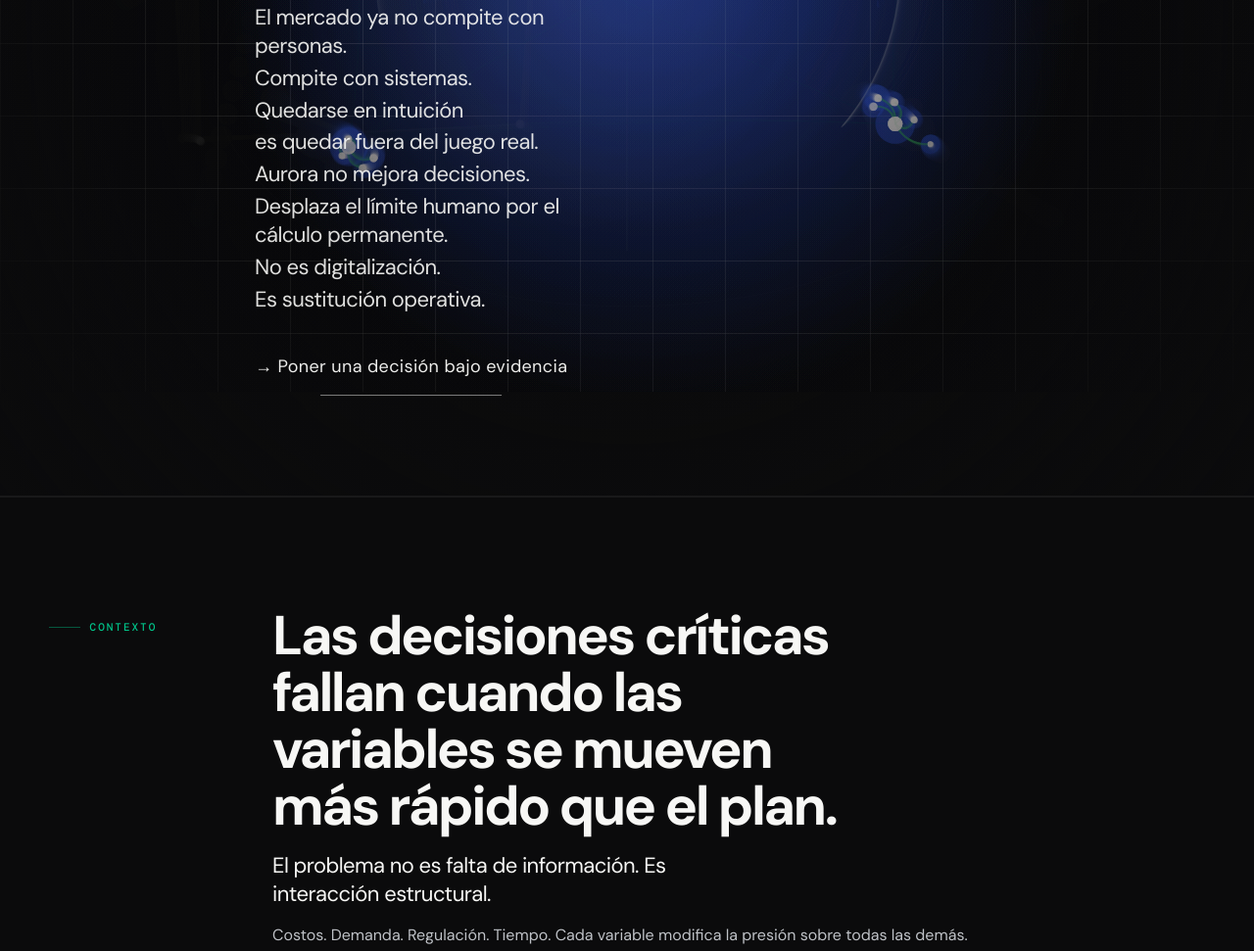
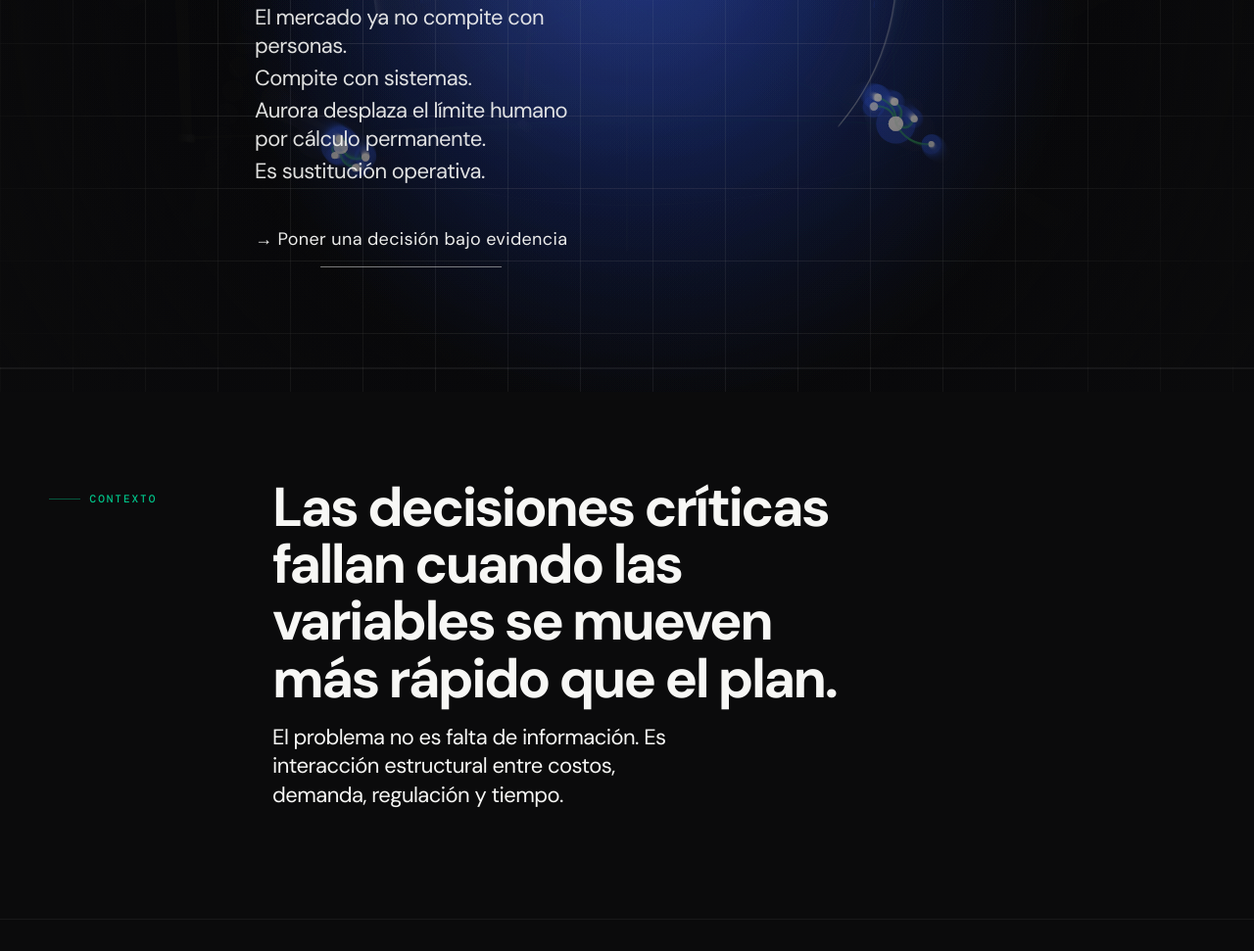
Before and after one commit to acabali/aurora-site, an Astro site: page / in a window 1280 px wide. Shown: the part 480-1451 px from the top of the page at 98% size. Built offline with nearby package versions, Linux system fonts and the light colour scheme; Astro itself is replaced by a stand-in of ours; animation ran at ten frames a second.

Commit message:
refactor: reduce landing density and tighten system narrative

```diff
--- a/src/components/AuroraLanding.astro
+++ b/src/components/AuroraLanding.astro
@@ -22,11 +22,7 @@ import SystemInterface from "./SystemInterface.astro";
       <div class="hero-body" data-reveal="line" data-reveal-delay="70">
         <p class="hero-subtitle">El mercado ya no compite con personas.</p>
         <p class="hero-subtitle">Compite con sistemas.</p>
-        <p class="hero-subtitle">Quedarse en intuición</p>
-        <p class="hero-subtitle">es quedar fuera del juego real.</p>
-        <p class="hero-subtitle">Aurora no mejora decisiones.</p>
-        <p class="hero-subtitle">Desplaza el límite humano por el cálculo permanente.</p>
-        <p class="hero-subtitle">No es digitalización.</p>
+        <p class="hero-subtitle">Aurora desplaza el límite humano por cálculo permanente.</p>
         <p class="hero-subtitle">Es sustitución operativa.</p>
       </div>
 
@@ -44,8 +40,7 @@ import SystemInterface from "./SystemInterface.astro";
 
       <div class="section-copy">
         <h2 data-reveal="line">Las decisiones críticas fallan cuando las variables se mueven más rápido que el plan.</h2>
-        <p class="section-lead" data-reveal="line" data-reveal-delay="60">El problema no es falta de información. Es interacción estructural.</p>
-        <p data-reveal="line" data-reveal-delay="120">Costos. Demanda. Regulación. Tiempo. Cada variable modifica la presión sobre todas las demás.</p>
+        <p class="section-lead" data-reveal="line" data-reveal-delay="60">El problema no es falta de información. Es interacción estructural entre costos, demanda, regulación y tiempo.</p>
       </div>
     </div>
   </section>
@@ -77,9 +72,8 @@ import SystemInterface from "./SystemInterface.astro";
       </div>
 
       <div class="section-copy section-copy--full">
-        <h2 data-reveal="line">Aurora no está organizado como software comercial.</h2>
-        <p class="section-lead" data-reveal="line" data-reveal-delay="70">Aurora está organizado como arquitectura de sistema.</p>
-        <p data-reveal="line" data-reveal-delay="120">Cada capa calcula una parte del campo de decisión y devuelve una lectura operativa coherente.</p>
+        <h2 data-reveal="line">Aurora está organizado como arquitectura de sistema.</h2>
+        <p class="section-lead" data-reveal="line" data-reveal-delay="70">Cada capa calcula una parte del campo de decisión y devuelve una lectura operativa coherente.</p>
 
         <div data-reveal data-reveal-delay="140">
           <SystemArchitecture />
```
